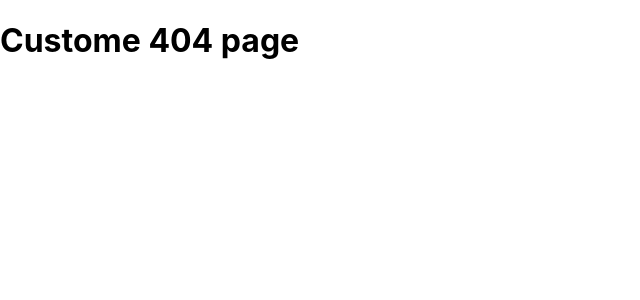
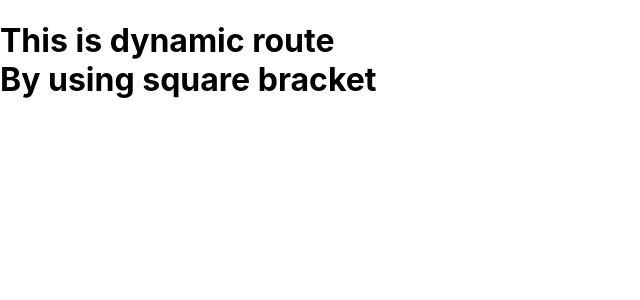
Before and after one commit to Ramekbal/nextjsAllConcept, a Next.js app: page /blog/1 in a window 1280 px wide. Before the commit this address had no page. Shown: the top 300 px of the page, without its empty margins (0-640 px from the left). Built offline with nearby package versions, Linux system fonts and the light colour scheme.

Commit message:
dynamic route

```diff
--- /dev/null
+++ b/pages/blog/[blogId].js
@@ -0,0 +1,9 @@
+import React from 'react'
+
+export default function lbogId() {
+  return (
+    <div>
+      <h1>This is dynamic route <br/> By using square bracket</h1>
+    </div>
+  )
+}
```
